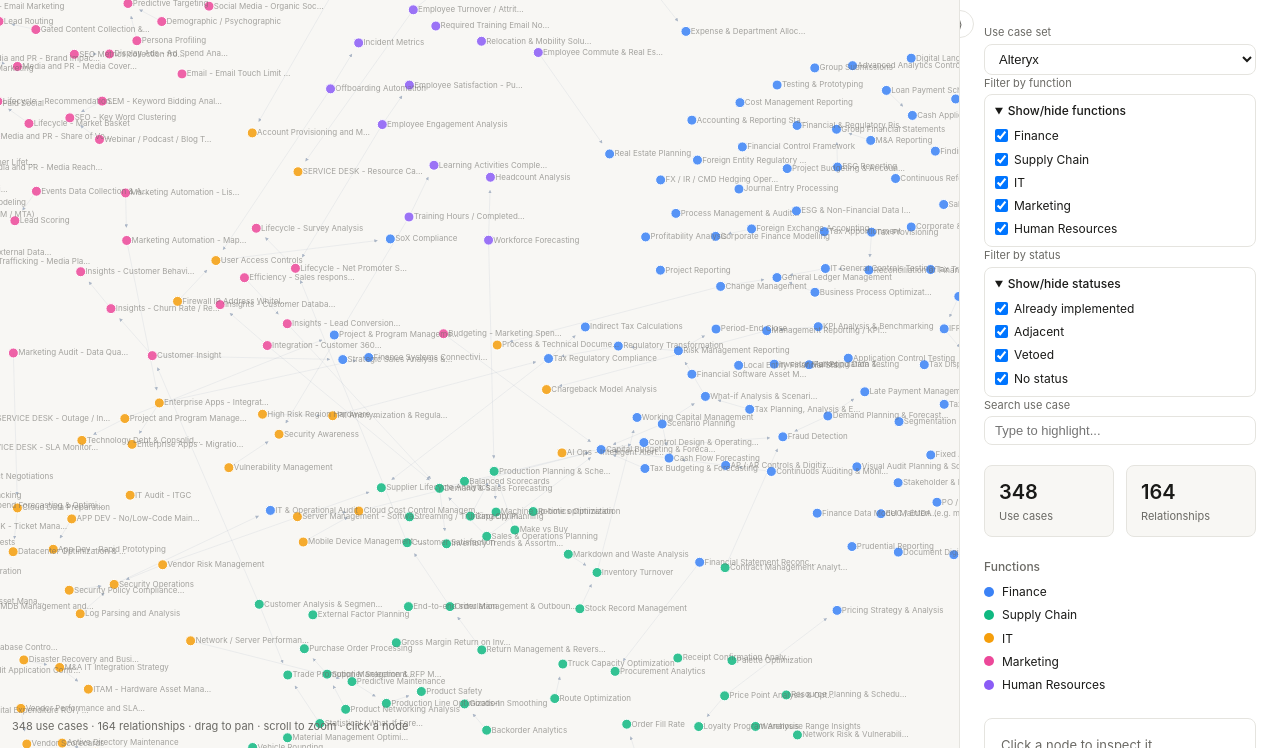
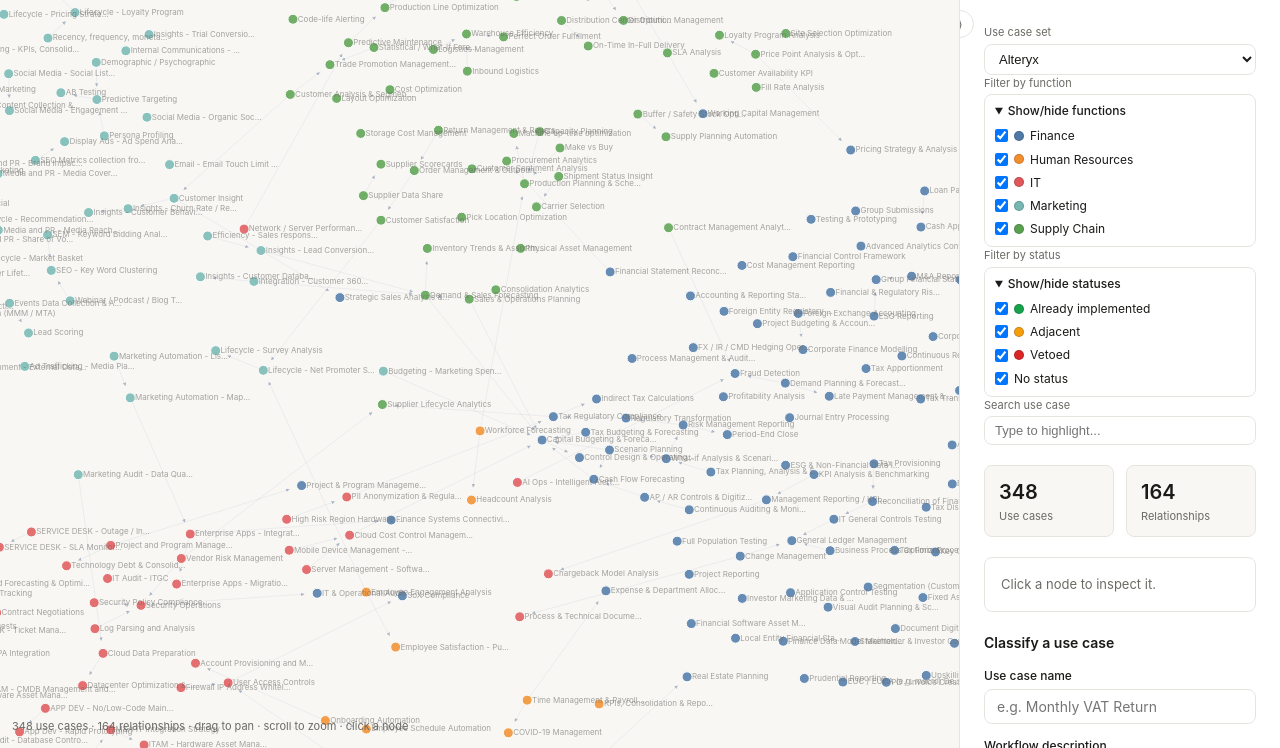
Before and after one commit to brfrancis/sc-toolkit, a Flask app: page /uci in a window 1280 px wide. Shown: the part 52-800 px from the top of the page. Run offline with Flask 3, Linux system fonts and the light colour scheme; some libraries are stand-ins or nearby versions.

Commit message:
Make UCI function/status legends dynamic in filters

```diff
--- a/static/js/network-graph.js
+++ b/static/js/network-graph.js
@@ -1,12 +1,4 @@
 window.addEventListener('load', function () {
-
-  const COLORS = {
-    'Finance':         '#3b82f6',
-    'Supply Chain':    '#10b981',
-    'IT':              '#f59e0b',
-    'Marketing':       '#ec4899',
-    'Human Resources': '#8b5cf6',
-  };
 
   const svgEl  = document.getElementById('uci-graph');
   const detail = document.getElementById('node-detail');
@@ -55,7 +47,17 @@ window.addEventListener('load', function () {
   const allEdges = GRAPH_DATA.edges.map(d => ({ ...d }));
   const nodeById = {};
   allNodes.forEach(n => nodeById[n.id] = n);
-  const functionKeys = [...new Set(allNodes.map(n => n.function))];
+  const functionKeys = [...new Set(allNodes.map(n => n.function).filter(Boolean))].sort((a, b) => a.localeCompare(b));
+  const functionColors = {};
+  const basePalette = [...d3.schemeTableau10, ...d3.schemeSet3];
+  functionKeys.forEach((fn, index) => {
+    if (index < basePalette.length) {
+      functionColors[fn] = basePalette[index];
+      return;
+    }
+    const angle = (index * 137.508) % 360;
+    functionColors[fn] = d3.hsl(angle, 0.62, 0.52).formatHex();
+  });
   const visibleFunctions = new Set(functionKeys);
   const implementedIds = new Set();
   const vetoIds = new Set();
@@ -79,7 +81,7 @@ window.addEventListener('load', function () {
 
   function nodeColor(d) {
     if (!visibleFunctions.has(d.function)) return '#94a3b8';
-    return COLORS[d.function] || '#94a3b8';
+    return functionColors[d.function] || '#94a3b8';
   }
 
   function nodeOpacity(d) {
@@ -302,7 +304,11 @@ window.addEventListener('load', function () {
 
       const text = document.createElement('span');
       text.textContent = fn;
+      const swatch = document.createElement('span');
+      swatch.className = 'filter-color-dot';
+      swatch.style.backgroundColor = functionColors[fn] || '#94a3b8';
       labelEl.appendChild(checkbox);
+      labelEl.appendChild(swatch);
       labelEl.appendChild(text);
       fnFilterList.appendChild(labelEl);
     });
@@ -335,6 +341,14 @@ window.addEventListener('load', function () {
       const text = document.createElement('span');
       text.textContent = option.label;
       labelEl.appendChild(checkbox);
+      if (option.key !== 'none') {
+        const swatch = document.createElement('span');
+        swatch.className = 'filter-color-dot';
+        if (option.key === 'implemented') swatch.style.backgroundColor = '#16a34a';
+        if (option.key === 'adjacent') swatch.style.backgroundColor = '#f59e0b';
+        if (option.key === 'vetoed') swatch.style.backgroundColor = '#dc2626';
+        labelEl.appendChild(swatch);
+      }
       labelEl.appendChild(text);
       statusFilterList.appendChild(labelEl);
     });
--- a/templates/usecase-intelligence/index.html
+++ b/templates/usecase-intelligence/index.html
@@ -55,6 +55,7 @@ html, body { height: 100%; overflow: hidden; }
   gap: 4px;
 }
 .filter-item { display: flex; align-items: center; gap: 6px; font-size: 12px; }
+.filter-color-dot { width: 10px; height: 10px; border-radius: 50%; flex-shrink: 0; border: 1px solid rgba(15, 23, 42, 0.2); }
 .ctrl-label { font-size: 11px; color: var(--text-muted); margin-bottom: 2px; }
 .graph-info { position: absolute; bottom: 12px; left: 12px; font-size: 11px; color: var(--text-muted); }
 #uci-graph { width: 100%; height: 100%; display: block; }
@@ -69,10 +70,6 @@ html, body { height: 100%; overflow: hidden; }
 .nd-rel-item:last-child { border-bottom: none; }
 .nd-arrow { color: var(--text-muted); }
 .nd-scope { font-size: 10px; color: var(--text-muted); margin-left: auto; }
-
-.legend-title { font-size: 12px; font-weight: 500; color: var(--text-muted); margin-bottom: 6px; }
-.legend-item { display: flex; align-items: center; gap: 8px; font-size: 12px; color: var(--text); margin-bottom: 4px; }
-.legend-dot { width: 10px; height: 10px; border-radius: 50%; flex-shrink: 0; }
 
 .stat-row { display: flex; gap: 12px; }
 .stat { flex: 1; background: var(--bg-surface); border: 1px solid var(--border); border-radius: var(--radius); padding: 10px 14px; }
@@ -137,15 +134,6 @@ html, body { height: 100%; overflow: hidden; }
         <div class="stat"><div class="stat-val">{{ edge_count }}</div><div class="stat-lbl">Relationships</div></div>
       </div>
 
-      <div>
-        <div class="legend-title">Functions</div>
-        <div class="legend-item"><div class="legend-dot" style="background:#3b82f6"></div>Finance</div>
-        <div class="legend-item"><div class="legend-dot" style="background:#10b981"></div>Supply Chain</div>
-        <div class="legend-item"><div class="legend-dot" style="background:#f59e0b"></div>IT</div>
-        <div class="legend-item"><div class="legend-dot" style="background:#ec4899"></div>Marketing</div>
-        <div class="legend-item"><div class="legend-dot" style="background:#8b5cf6"></div>Human Resources</div>
-      </div>
-
       <div class="node-detail" id="node-detail">
         <div class="nd-empty">Click a node to inspect it.</div>
       </div>
```
